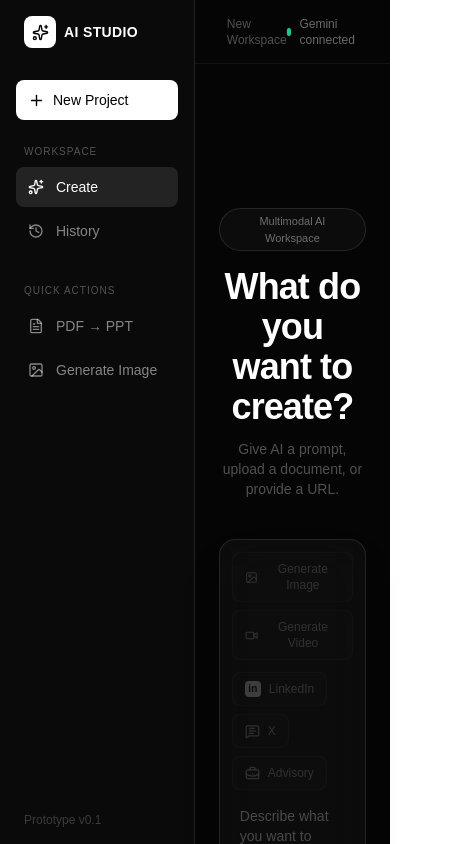
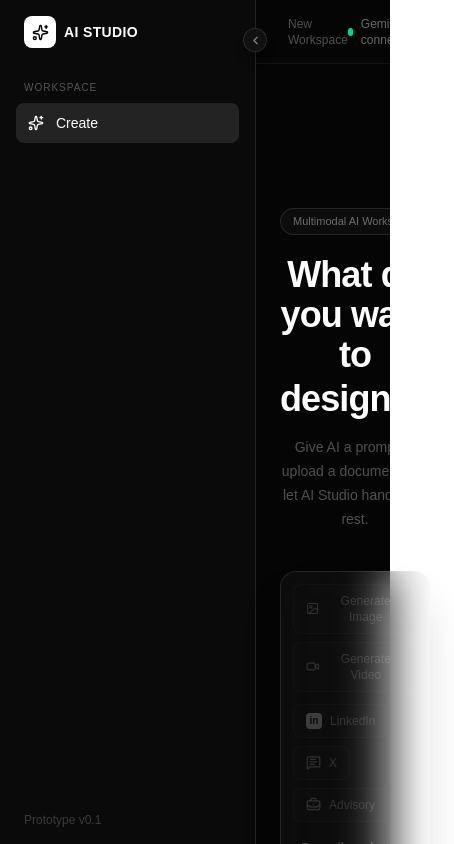
Before and after one commit to Abhishek-Choudhary7306/xor, a Next.js app: page / in a window 390 px wide. Shown: the top 844 px of the page, 454 px wide, since content can reach past the window. Built offline with nearby package versions, Linux system fonts and the light colour scheme.

Commit message:
Final UI changes 1

```diff
--- a/app/page.tsx
+++ b/app/page.tsx
@@ -9,7 +9,11 @@
   Copy,
   MessageSquareText,
 } from "lucide-react";
-import { useEffect, useRef, useState } from "react";
+import {
+  useEffect,
+  useRef,
+  useState,
+} from "react";
 
 type SpecializedType =
   | "linkedin"
@@ -20,8 +24,17 @@
   [key: string]: unknown;
 };
 
+const typingTexts = [
+  "create?",
+  "build?",
+  "design?",
+  "write?",
+  "analyze?",
+];
+
 export default function Home() {
   const root = useRef<HTMLElement | null>(null);
+
   const scope =
     useRef<ReturnType<typeof createScope> | null>(
       null
@@ -48,6 +61,75 @@
 
   const [specializedData, setSpecializedData] =
     useState<SpecializedData | null>(null);
+
+  /* =========================================================
+     TYPEWRITER HERO
+     ========================================================= */
+
+  const [typingText, setTypingText] =
+    useState("");
+
+  const [typingIndex, setTypingIndex] =
+    useState(0);
+
+  const [isDeleting, setIsDeleting] =
+    useState(false);
+
+  useEffect(() => {
+    const currentText =
+      typingTexts[typingIndex] ?? "create?";
+
+    const typingSpeed = isDeleting ? 55 : 95;
+
+    const timer = window.setTimeout(() => {
+      if (!isDeleting) {
+        setTypingText(
+          currentText.slice(
+            0,
+            typingText.length + 1
+          )
+        );
+
+        if (
+          typingText.length + 1 ===
+          currentText.length
+        ) {
+          window.setTimeout(() => {
+            setIsDeleting(true);
+          }, 1100);
+        }
+      } else {
+        setTypingText(
+          currentText.slice(
+            0,
+            Math.max(0, typingText.length - 1)
+          )
+        );
+
+        if (typingText.length === 0) {
+          setIsDeleting(false);
+
+          setTypingIndex(
+            (previous) =>
+              (previous + 1) %
+              typingTexts.length
+          );
+        }
+      }
+    }, typingSpeed);
+
+    return () => {
+      window.clearTimeout(timer);
+    };
+  }, [
+    typingText,
+    typingIndex,
+    isDeleting,
+  ]);
+
+  /* =========================================================
+     INTRO ANIMATION
+     ========================================================= */
 
   useEffect(() => {
     if (!root.current) return;
@@ -113,6 +195,10 @@
       scope.current?.revert();
   }, []);
 
+  /* =========================================================
+     CLEANUP
+     ========================================================= */
+
   const clearDownload = () => {
     if (downloadUrl) {
       URL.revokeObjectURL(downloadUrl);
@@ -127,6 +213,10 @@
     setSpecializedData(null);
   };
 
+  /* =========================================================
+     GENERATED IMAGE
+     ========================================================= */
+
   const handleImageGenerated = (
     image: string
   ) => {
@@ -137,6 +227,10 @@
     clearDownload();
     clearSpecialized();
   };
+
+  /* =========================================================
+     GENERATED VIDEO
+     ========================================================= */
 
   const handleVideoGenerated = (
     video: string
@@ -149,19 +243,18 @@
     clearSpecialized();
   };
 
-  /*
-   * SPECIALIZED RESPONSE
-   *
-   * This response came directly from:
-   *
-   * PromptBox
-   *    ↓
-   * /api/specialized
-   *    ↓
-   * Gemini
-   *
-   * There is NO orchestrator involved.
-   */
+  /* =========================================================
+     SPECIALIZED RESPONSE
+
+     PromptBox
+          ↓
+     /api/specialized
+          ↓
+        Gemini
+
+     There is NO orchestrator involved.
+     ========================================================= */
+
   const handleSpecializedGenerated = (
     type: SpecializedType,
     data: unknown
@@ -179,6 +272,10 @@
     clearDownload();
   };
 
+  /* =========================================================
+     MAIN SUBMIT FLOW
+     ========================================================= */
+
   const handleSubmit = async (
     prompt: string,
     file?: File
@@ -193,13 +290,13 @@
     clearSpecialized();
 
     try {
-      /*
-       * PDF ATTACHED
-       *
-       * Direct Gemini call.
-       *
-       * NO ORCHESTRATOR.
-       */
+      /* =====================================================
+         PDF ATTACHED
+
+         Direct PDF chat.
+         NO ORCHESTRATOR.
+         ===================================================== */
+
       if (file) {
         const formData = new FormData();
 
@@ -240,11 +337,12 @@
         return;
       }
 
-      /*
-       * NORMAL PROMPT
-       *
-       * Prompt → Orchestrator
-       */
+      /* =====================================================
+         NORMAL PROMPT
+
+         Prompt → Orchestrator
+         ===================================================== */
+
       const orchestratorResponse =
         await fetch(
           "/api/orchestrate",
@@ -275,9 +373,10 @@
         orchestratorData.intent
       );
 
-      /*
-       * PPT
-       */
+      /* =====================================================
+         PPT
+         ===================================================== */
+
       if (
         orchestratorData.intent ===
         "ppt"
@@ -310,10 +409,11 @@
           );
         }
 
+        const blob =
+          await response.blob();
+
         setDownloadUrl(
-          URL.createObjectURL(
-            await response.blob()
-          )
+          URL.createObjectURL(blob)
         );
 
         setDownloadType("ppt");
@@ -325,9 +425,10 @@
         return;
       }
 
-      /*
-       * PDF
-       */
+      /* =====================================================
+         PDF
+         ===================================================== */
+
       if (
         orchestratorData.intent ===
         "pdf"
@@ -360,10 +461,11 @@
           );
         }
 
+        const blob =
+          await response.blob();
+
         setDownloadUrl(
-          URL.createObjectURL(
-            await response.blob()
-          )
+          URL.createObjectURL(blob)
         );
 
         setDownloadType("pdf");
@@ -375,14 +477,17 @@
         return;
       }
 
-      /*
-       * CHAT
-       */
+      /* =====================================================
+         CHAT
+         ===================================================== */
+
       if (
         orchestratorData.intent ===
         "chat"
       ) {
-        setOutput("Thinking...");
+        setOutput(
+          "Thinking..."
+        );
 
         const response = await fetch(
           "/api/gemini",
@@ -429,6 +534,10 @@
     }
   };
 
+  /* =========================================================
+     DOWNLOAD
+     ========================================================= */
+
   const fileName =
     downloadType === "pdf"
       ? "ai-studio-document.pdf"
@@ -439,6 +548,10 @@
       ? "Download PDF"
       : "Download PowerPoint";
 
+  /* =========================================================
+     PAGE
+     ========================================================= */
+
   return (
     <main
       ref={root}
@@ -447,6 +560,10 @@
       <Sidebar />
 
       <section className="relative flex flex-1 flex-col">
+        {/* ===================================================
+            HEADER
+            =================================================== */}
+
         <header
           data-animate="header"
           className="flex h-16 items-center justify-between border-b border-white/5 px-8"
@@ -467,7 +584,15 @@
           </div>
         </header>
 
+        {/* ===================================================
+            CONTENT
+            =================================================== */}
+
         <div className="flex flex-1 flex-col items-center px-6 py-16">
+          {/* =================================================
+              HERO
+              ================================================= */}
+
           {!output &&
             !downloadUrl &&
             !generatedImage &&
@@ -477,23 +602,34 @@
                 data-animate="hero"
                 className="mb-10 mt-20 text-center"
               >
-                <div className="mb-4 inline-flex rounded-full border border-white/10 bg-white/[0.03] px-3 py-1 text-[11px] text-white/40">
+                <div className="mb-5 inline-flex rounded-full border border-white/10 bg-white/[0.03] px-3 py-1 text-[11px] text-white/40">
                   Multimodal AI Workspace
                 </div>
 
-                <h1 className="text-4xl font-semibold tracking-tight">
-                  What do you want to
-                  create?
+                <h1 className="text-4xl font-semibold tracking-tight sm:text-5xl">
+                  What do you want to{" "}
+                  <span className="inline-block min-w-[150px] text-left">
+                    {typingText}
+                    <span className="ml-1 inline-block h-9 w-px translate-y-1 animate-pulse bg-white/60" />
+                  </span>
                 </h1>
 
-                <p className="mt-3 text-sm text-white/30">
-                  Give AI a prompt,
-                  upload a document, or
-                  provide a URL.
+                <p className="mx-auto mt-4 max-w-lg text-sm leading-6 text-white/30">
+                  Give AI a prompt or upload
+                  a document and let AI Studio
+                  handle the rest.
                 </p>
               </div>
             )}
 
+          {/* =================================================
+              PROMPT BOX
+              ================================================= */}
+
+          <div
+            data-animate="prompt"
+            className="w-full max-w-2xl"
+          >
             <PromptBox
               onSubmit={handleSubmit}
               loading={loading}
@@ -507,8 +643,12 @@
                 handleSpecializedGenerated
               }
             />
+          </div>
 
-          {/* Generated Image */}
+          {/* =================================================
+              GENERATED IMAGE
+              ================================================= */}
+
           {generatedImage && (
             <div className="mt-8 w-full max-w-3xl overflow-hidden rounded-2xl border border-white/10 bg-white/[0.03]">
               <img
@@ -519,7 +659,10 @@
             </div>
           )}
 
-          {/* Generated Video */}
+          {/* =================================================
+              GENERATED VIDEO
+              ================================================= */}
+
           {generatedVideo && (
             <div className="mt-8 w-full max-w-3xl overflow-hidden rounded-2xl border border-white/10 bg-white/[0.03]">
               <video
@@ -531,7 +674,10 @@
             </div>
           )}
 
-          {/* Specialized Structured Output */}
+          {/* =================================================
+              SPECIALIZED STRUCTURED OUTPUT
+              ================================================= */}
+
           {specializedData &&
             specializedType && (
               <SpecializedOutput
@@ -540,13 +686,15 @@
               />
             )}
 
+          {/* =================================================
+              NORMAL OUTPUT
+              ================================================= */}
+
           <OutputPanel
             output={output}
             downloadUrl={downloadUrl}
             fileName={fileName}
-            downloadLabel={
-              downloadLabel
-            }
+            downloadLabel={downloadLabel}
           />
         </div>
       </section>
@@ -555,7 +703,7 @@
 }
 
 /* =========================================================
-   SPECIALIZED OUTPUT COMPONENT
+   SPECIALIZED OUTPUT
    ========================================================= */
 
 function SpecializedOutput({
@@ -820,9 +968,7 @@
 
         <ListSection
           label="Recommendations"
-          values={
-            data.recommendations
-          }
+          values={data.recommendations}
         />
 
         <ListSection
@@ -875,9 +1021,7 @@
   label: string;
   values: unknown;
 }) {
-  const items = Array.isArray(
-    values
-  )
+  const items = Array.isArray(values)
     ? values
     : [];
 
--- a/components/Sidebar.tsx
+++ b/components/Sidebar.tsx
@@ -1,67 +1,110 @@
 "use client";
 
-import { FileText, History, Image, Plus, Sparkles } from "lucide-react";
+import {
+  ChevronLeft,
+  ChevronRight,
+  Sparkles,
+} from "lucide-react";
+import { useState } from "react";
 
 export default function Sidebar() {
+  const [collapsed, setCollapsed] =
+    useState(false);
+
   return (
     <aside
       data-animate="sidebar"
-  className="flex h-screen w-64 flex-col border-r border-white/10 bg-[#0a0a0a] p-4"
+      className={`relative flex h-screen shrink-0 flex-col border-r border-white/10 bg-[#0a0a0a] p-4 transition-[width] duration-300 ease-in-out ${
+        collapsed ? "w-[76px]" : "w-64"
+      }`}
     >
       {/* Logo */}
-      <div className="mb-8 flex items-center gap-2 px-2">
-        <div className="flex h-8 w-8 items-center justify-center rounded-lg bg-white text-black">
+      <div
+        className={`mb-8 flex items-center ${
+          collapsed
+            ? "justify-center"
+            : "gap-2 px-2"
+        }`}
+      >
+        <div className="flex h-8 w-8 shrink-0 items-center justify-center rounded-lg bg-white text-black">
           <Sparkles size={17} />
         </div>
 
-        <span className="text-sm font-semibold tracking-wide">
+        {!collapsed && (
+          <span className="whitespace-nowrap text-sm font-semibold tracking-wide">
             AI STUDIO
           </span>
+        )}
       </div>
 
-      {/* New project */}
-      <button className="mb-6 flex items-center gap-2 rounded-lg bg-white px-3 py-2.5 text-sm font-medium text-black transition hover:bg-white/90">
-        <Plus size={17} />
-        New Project
-      </button>
-
-      {/* Navigation */}
+      {/* Workspace */}
       <div className="space-y-1">
+        {!collapsed && (
           <p className="mb-2 px-2 text-[10px] font-medium uppercase tracking-widest text-white/30">
             Workspace
           </p>
+        )}
 
-        <button className="flex w-full items-center gap-3 rounded-lg bg-white/10 px-3 py-2.5 text-sm text-white">
+        <div
+          className={`flex h-10 items-center rounded-lg bg-white/10 text-sm text-white ${
+            collapsed
+              ? "w-full justify-center"
+              : "w-full gap-3 px-3"
+          }`}
+          title={
+            collapsed
+              ? "Create"
+              : undefined
+          }
+        >
           <Sparkles size={16} />
+
+          {!collapsed && (
+            <span className="whitespace-nowrap">
               Create
+            </span>
+          )}
+        </div>
+      </div>
+
+      {/* Collapse Button */}
+      <button
+        type="button"
+        onClick={() =>
+          setCollapsed(
+            (value) => !value
+          )
+        }
+        className="absolute -right-3 top-7 z-20 flex h-6 w-6 items-center justify-center rounded-full border border-white/10 bg-[#111111] text-white/50 shadow-lg transition hover:bg-white hover:text-black"
+        title={
+          collapsed
+            ? "Expand sidebar"
+            : "Collapse sidebar"
+        }
+        aria-label={
+          collapsed
+            ? "Expand sidebar"
+            : "Collapse sidebar"
+        }
+      >
+        {collapsed ? (
+          <ChevronRight size={13} />
+        ) : (
+          <ChevronLeft size={13} />
+        )}
       </button>
 
-        <button className="flex w-full items-center gap-3 rounded-lg px-3 py-2.5 text-sm text-white/50 transition hover:bg-white/5 hover:text-white">
-          <History size={16} />
-          History
-        </button>
-      </div>
-
-      {/* Quick actions */}
-      <div className="mt-8 space-y-1">
-        <p className="mb-2 px-2 text-[10px] font-medium uppercase tracking-widest text-white/30">
-          Quick Actions
-        </p>
-
-        <button className="flex w-full items-center gap-3 rounded-lg px-3 py-2.5 text-sm text-white/50 transition hover:bg-white/5 hover:text-white">
-          <FileText size={16} />
-          PDF → PPT
-        </button>
-
-        <button className="flex w-full items-center gap-3 rounded-lg px-3 py-2.5 text-sm text-white/50 transition hover:bg-white/5 hover:text-white">
-          <Image size={16} />
-          Generate Image
-        </button>
-      </div>
-
       {/* Bottom */}
-      <div className="mt-auto px-2 text-xs text-white/20">
-        Prototype v0.1
+      <div
+        className={`mt-auto text-xs text-white/20 ${
+          collapsed
+            ? "text-center"
+            : "px-2"
+        }`}
+      >
+        {collapsed
+          ? "v0.1"
+          : "Prototype v0.1"}
       </div>
     </aside>
   );
```
Also changed, not shown: components/PromptBox.tsx (+154 -60 lines). Lines whose indentation alone changed are shown as unchanged.
